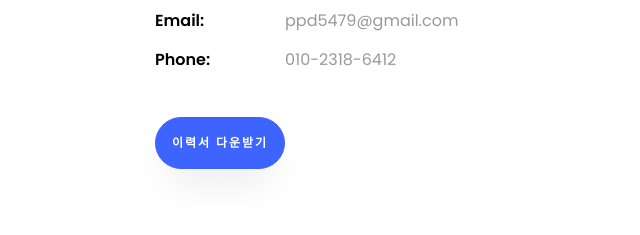
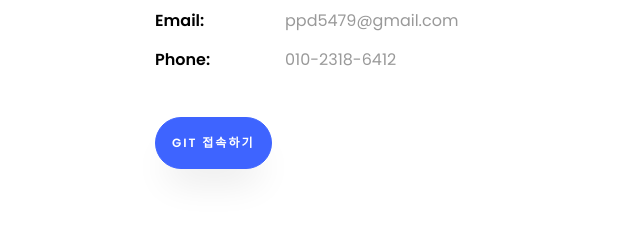
Before and after one commit to haegoal/haegoal.github.io, a plain HTML site: page index.html in a window 1280 px wide. Shown: the part 1086-1321 px from the top of the page, 533-1173 px from the left. Drawn offline with Linux system fonts and the light colour scheme; files whose address does not match are found by name.

Commit message:
최종 수정2

```diff
--- a/index.html
+++ b/index.html
@@ -95,8 +95,8 @@
 					<div class="counter-wrap ftco-animate d-flex mt-md-3">
 						<div class="text">
 							<p><a target="_blank"
-									href="https://drive.google.com/file/d/1uJg0Yun35HWc4YsEKfEX5L6Uyik5MPl_/view?usp=sharing"
-									class="btn btn-primary py-3 px-3">이력서 다운받기</a></p>
+									href="https://github.com/haegoal"
+									class="btn btn-primary py-3 px-3">git 접속하기</a></p>
 						</div>
 					</div>
 				</div>
```
